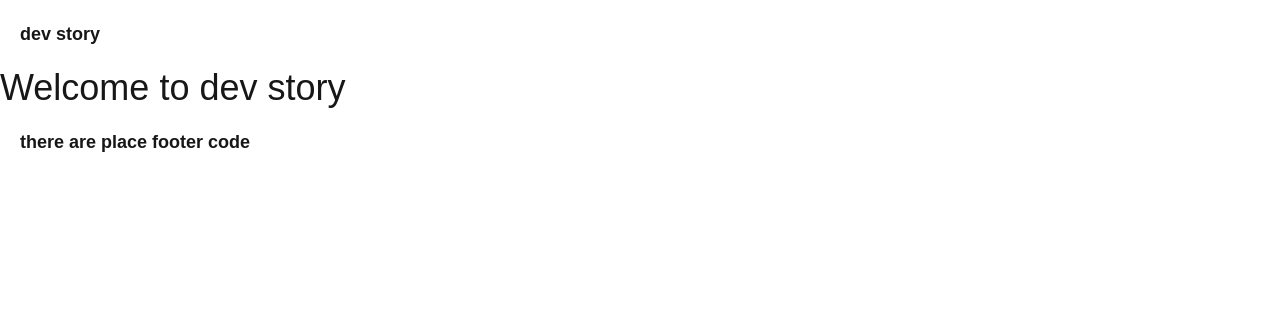
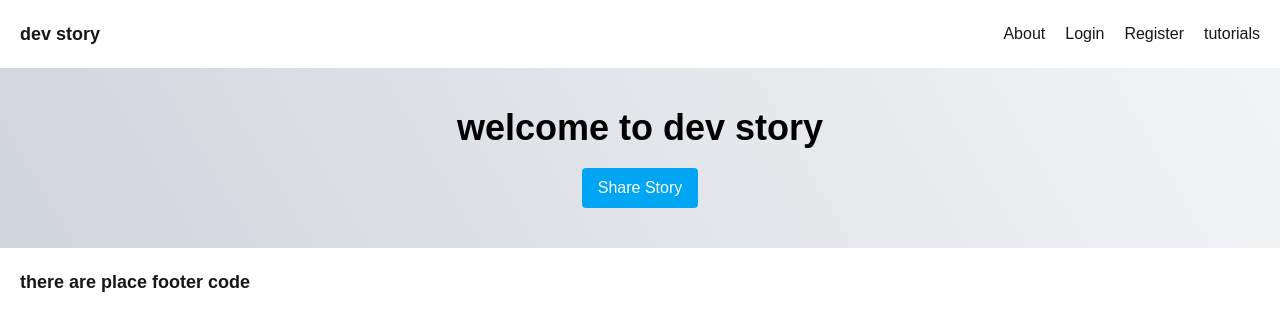
Before and after one commit to lizansarkar/first-next-js-repo, a Next.js app: page / in a window 1280 px wide. Shown: the top 330 px of the page. Built offline with nearby package versions, Linux system fonts and the light colour scheme.

Commit message:
how to use link and how useRouter() hook navigate in ohter route

```diff
--- a/src/app/about/page.jsx
+++ b/src/app/about/page.jsx
@@ -1,10 +1,15 @@
 import Title from '@/component/Title'
+import Link from 'next/link'
 import React from 'react'
 
 export default function page() {
   return (
     <div>
         <Title>this is about pages</Title>
+        <nav className='space-x-5'>
+            <Link href={"/about/contact"}>Contact</Link>
+            <Link href={"/about/teams"}>Teams</Link>
+        </nav>
     </div>
   )
 }
--- /dev/null
+++ b/src/app/about/teams/page.jsx
@@ -0,0 +1,10 @@
+import Title from '@/component/Title'
+import React from 'react'
+
+export default function page() {
+  return (
+    <div>
+        <Title>this is my teams page</Title>
+    </div>
+  )
+}
--- a/src/app/page.jsx
+++ b/src/app/page.jsx
@@ -1,9 +1,10 @@
+import Banner from "@/component/Banner";
 import Image from "next/image";
 
 export default function Home() {
   return (
     <div>
-      <h2 className="text-4xl">Welcome to dev story</h2>
+      <Banner></Banner>
     </div>
   );
 }
--- /dev/null
+++ b/src/component/Banner.jsx
@@ -0,0 +1,23 @@
+"use client"
+import { useRouter } from 'next/navigation'
+import React from 'react'
+
+export default function Banner() {
+    const router = useRouter();
+
+    const handleBtn = () => {
+        const oldPassword = "1234"
+        const password = prompt("enter your password")
+
+        if(oldPassword === password) {
+            console.log(router)
+            router.push("/dashboard")
+        }
+    }
+  return (
+    <div className='text-center space-y-5 bg-linear-60 to-gray-100 from-gray-300 text-black p-10'>
+        <h1 className='text-4xl font-bold'>welcome to dev story</h1>
+        <button onClick={handleBtn} className='px-4 py-2 bg-sky-500 text-white cursor-pointer hover:bg-black duration-1000 rounded-sm'>Share Story</button>
+    </div>
+  )
+}
--- a/src/component/Navbar.jsx
+++ b/src/component/Navbar.jsx
@@ -1,10 +1,18 @@
+import Link from "next/link";
 import React from "react";
 
 export default function Navbar() {
   return (
     <div>
-      <header className="p-5">
-        <h1 className="text-lg font-semibold">dev story</h1>
+      <header className="p-5 flex justify-between items-center">
+        <Link href='/' className="text-lg font-semibold">dev story</Link>
+
+        <nav className="space-x-5">
+            <Link href="/about">About</Link>
+            <Link href="/login">Login</Link>
+            <Link href="/register">Register</Link>
+            <Link href="/about">tutorials</Link>
+        </nav>
       </header>
     </div>
   );
```
